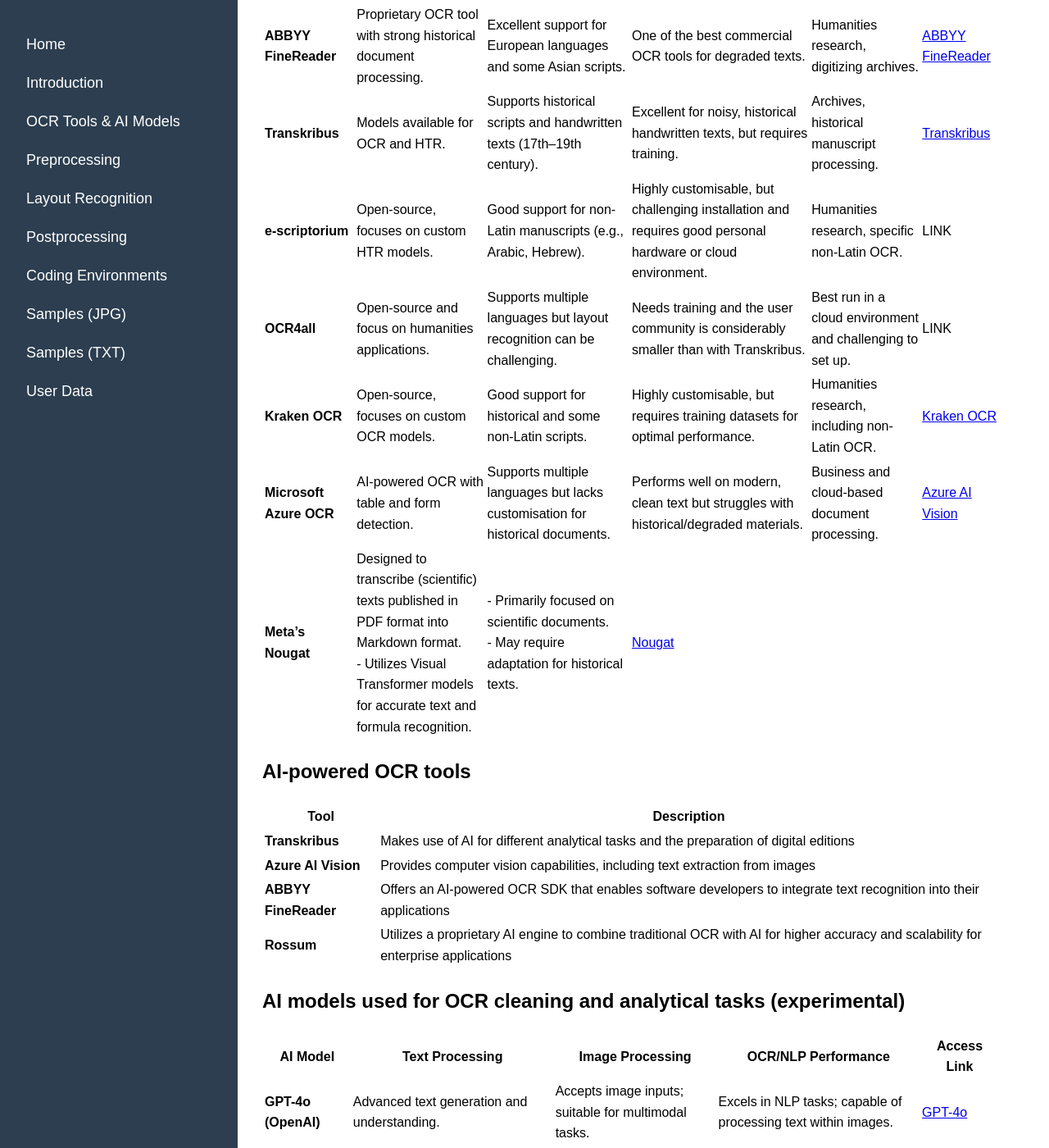
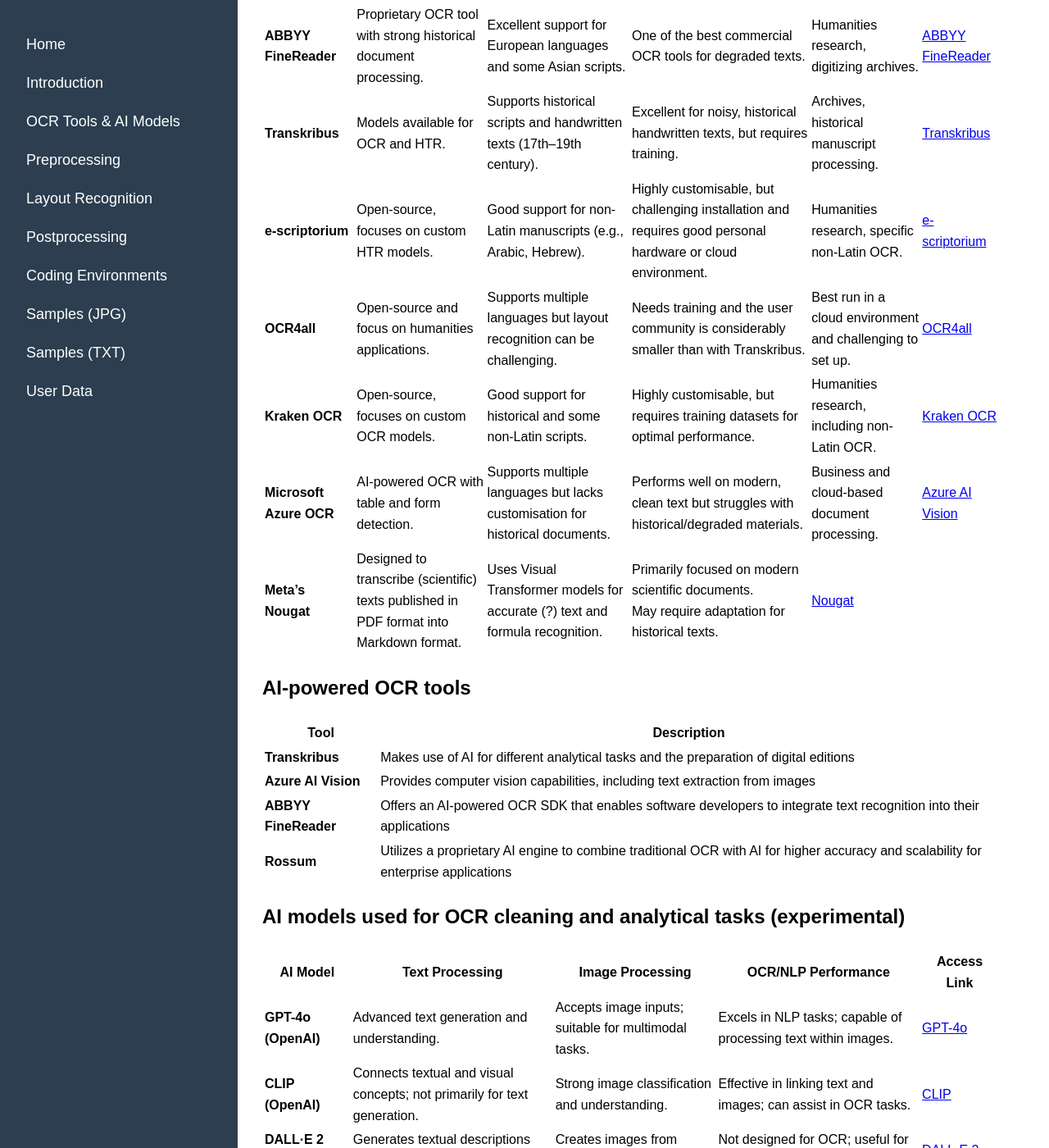
Before and after one commit to stwagner07/atr-historical-research, a Jekyll site: the page built from docs/aimodels.md, in a window 1280 px wide and 1400 px high, scrolled down 667 px. Shown: the whole window at 82% size. Built offline with Jekyll 4.4.1, drawn with Linux system fonts in a browser that asks for light colours; our own code applies the rules of GitHub Pages for plain Markdown files.

Commit message:
new links to AI models

```diff
--- a/docs/aimodels.md
+++ b/docs/aimodels.md
@@ -9,11 +9,11 @@
 | **Amazon Textract** | Cloud-based OCR, integrated with AWS; handles forms and tables. | Good multilingual support, but struggles with Arabic and right-to-left scripts. | Better than Tesseract, but not as strong as Google Document AI on low-quality scans. | Business automation, extracting structured text from forms. | [Amazon Textract](https://aws.amazon.com/textract/) |
 | **ABBYY FineReader** | Proprietary OCR tool with strong historical document processing. | Excellent support for European languages and some Asian scripts. | One of the best commercial OCR tools for degraded texts. | Humanities research, digitizing archives. | [ABBYY FineReader](https://www.abbyy.com/finereader/) |
 | **Transkribus** | Models available for OCR and HTR. | Supports historical scripts and handwritten texts (17th–19th century). | Excellent for noisy, historical handwritten texts, but requires training. | Archives, historical manuscript processing. | [Transkribus](https://readcoop.eu/transkribus/) |
-| **e-scriptorium** | Open-source, focuses on custom HTR models. | Good support for non-Latin manuscripts (e.g., Arabic, Hebrew). | Highly customisable, but challenging installation and requires good personal hardware or cloud environment. | Humanities research, specific non-Latin OCR. | LINK |
-| **OCR4all** | Open-source and focus on humanities applications. | Supports multiple languages but layout recognition can be challenging. | Needs training and the user community is considerably smaller than with Transkribus. | Best run in a cloud environment and challenging to set up. | LINK |
+| **e-scriptorium** | Open-source, focuses on custom HTR models. | Good support for non-Latin manuscripts (e.g., Arabic, Hebrew). | Highly customisable, but challenging installation and requires good personal hardware or cloud environment. | Humanities research, specific non-Latin OCR. | [e-scriptorium](https://escriptorium.inria.fr/) |
+| **OCR4all** | Open-source and focus on humanities applications. | Supports multiple languages but layout recognition can be challenging. | Needs training and the user community is considerably smaller than with Transkribus. | Best run in a cloud environment and challenging to set up. | [OCR4all](https://www.ocr4all.org/) |
 | **Kraken OCR** | Open-source, focuses on custom OCR models. | Good support for historical and some non-Latin scripts. | Highly customisable, but requires training datasets for optimal performance. | Humanities research, including non-Latin OCR. | [Kraken OCR](https://kraken.re/) |
 | **Microsoft Azure OCR** | AI-powered OCR with table and form detection. | Supports multiple languages but lacks customisation for historical documents. | Performs well on modern, clean text but struggles with historical/degraded materials. | Business and cloud-based document processing. | [Azure AI Vision](https://azure.microsoft.com/en-us/products/ai-services/ai-vision) |
-| **Meta's Nougat**        | Designed to transcribe (scientific) texts published in PDF format into Markdown format.  <br> - Utilizes Visual Transformer models for accurate text and formula recognition. | - Primarily focused on scientific documents.  <br> - May require adaptation for historical texts. | [Nougat](https://facebookresearch.github.io/nougat/) |
+| **Meta's Nougat**        | Designed to transcribe (scientific) texts published in PDF format into Markdown format.  | Uses Visual Transformer models for accurate (?) text and formula recognition. | Primarily focused on modern scientific documents.  <br> May require adaptation for historical texts. | [Nougat](https://facebookresearch.github.io/nougat/) |
 
 ## AI-powered OCR tools
 
```
